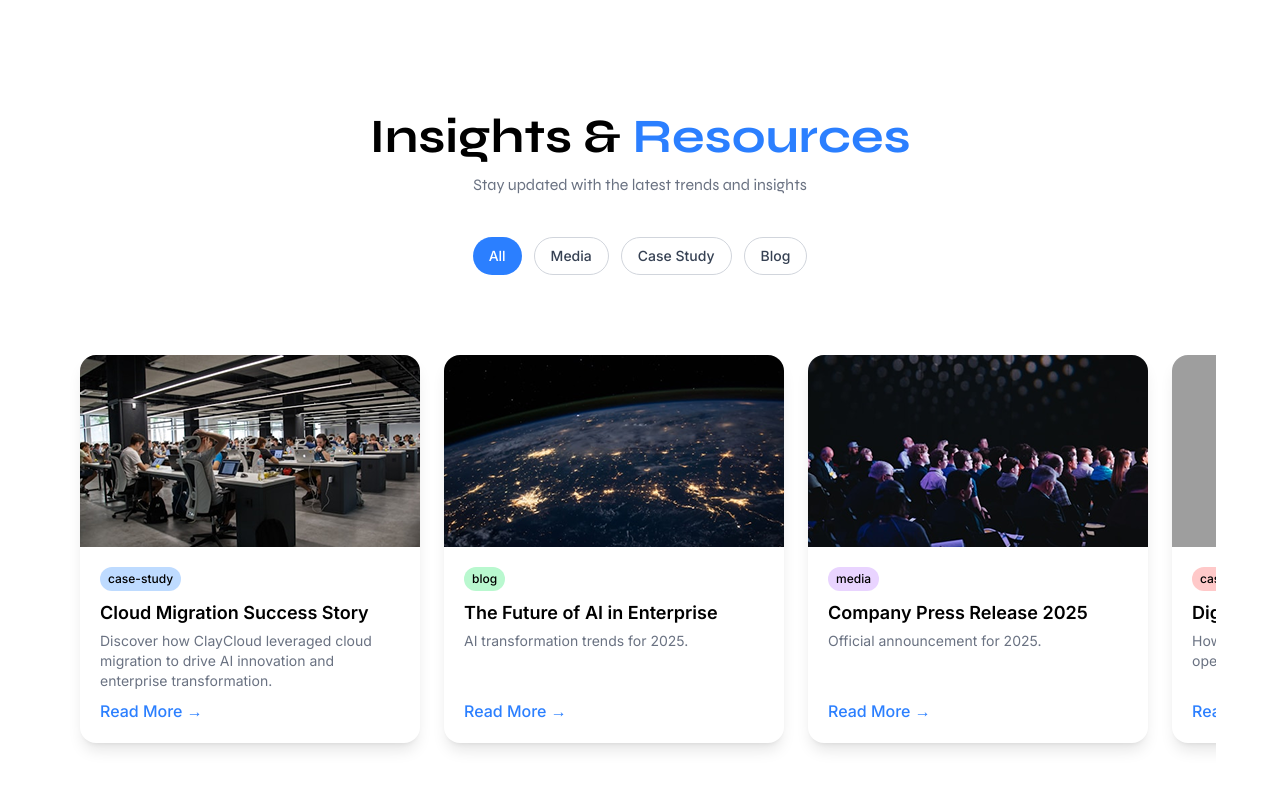
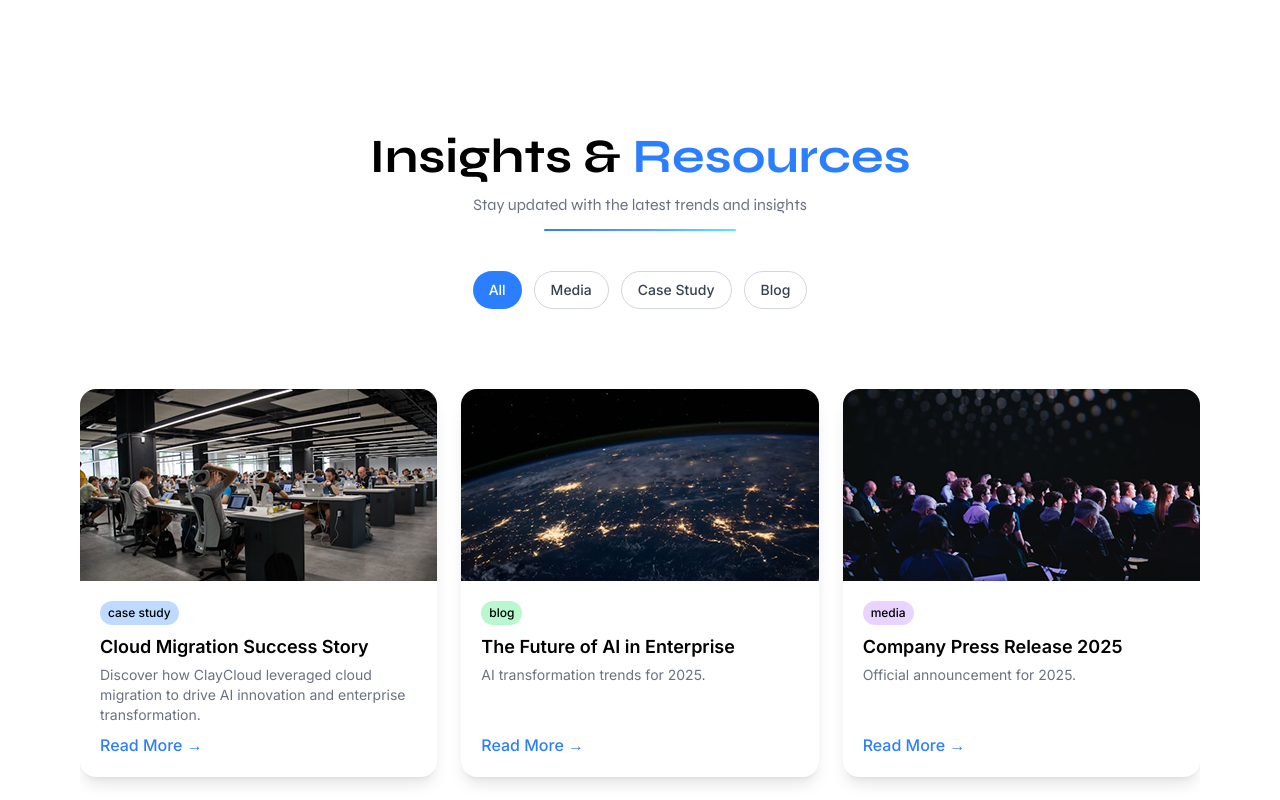
Before and after one commit to Ratneshch/Clay_Cloud, a Next.js app: page / in a window 1280 px wide. Shown: the part 5740-6540 px from the top of the page. Built offline with nearby package versions, Linux system fonts and the light colour scheme; grey boxes are pictures that could not be loaded.

Commit message:
final blogs

```diff
--- a/src/app/globals.css
+++ b/src/app/globals.css
@@ -205,3 +205,17 @@ body {
 .animate-fadeIn {
   animation: fadeIn .25s ease-in-out;
 }
+
+/* hide scrollbar */
+.hide-scrollbar {
+  -ms-overflow-style: none;  /* IE & Edge */
+  scrollbar-width: none;     /* Firefox */
+}
+.hide-scrollbar::-webkit-scrollbar {
+  display: none;             /* Chrome, Safari, Opera */
+}
+
+/* smooth scrolling for manual swipe */
+.overflow-x-auto {
+  scroll-behavior: smooth;
+}
--- a/src/components/InsightsResources.jsx
+++ b/src/components/InsightsResources.jsx
@@ -22,10 +22,13 @@ export default function InsightsResources() {
     <section className="px-4 sm:px-6 lg:px-20 py-16">
       {/* Section Title */}
       <motion.div initial={{ opacity: 0, y: 40 }} whileInView={{ opacity: 1, y: 0 }} transition={{ duration: 0.5 }} viewport={{ once: false }} className="text-center mb-10">
+       <div className="flex items-center justify-center flex-col mt-5 mb-5 px-4 sm:px-6 md:px-0">
         <h2 className="text-3xl sm:text-[48px] font-bold">
           Insights & <span className="text-blue-500">Resources</span>
         </h2>
         <p className="text-gray-500 mt-2">Stay updated with the latest trends and insights</p>
+        <div className="h-[2px] w-24 sm:w-36 md:w-48 bg-gradient-to-r from-blue-500 via-blue-400 to-cyan-300 mt-3 rounded" />
+        </div>
       </motion.div>
 
       {/* Filter Buttons */}
@@ -47,8 +50,9 @@ export default function InsightsResources() {
       </motion.div>
 
       {/* Cards */}
-      <div className="overflow-x-auto hide-scrollbar -mx-4 px-4">
-        <motion.div className="flex gap-6 min-w-max justify-center my-10">
+
+      <div className="overflow-x-auto hide-scrollbar">
+  <motion.div className="flex gap-6 my-10 min-w-[960px]">
     <AnimatePresence>
       {filteredData.map((item, index) => (
         <motion.div
@@ -58,11 +62,10 @@ export default function InsightsResources() {
           exit={{ opacity: 0, y: 20 }}
           viewport={{ once: false, amount: 0.3 }}
           transition={{ duration: 0.5, delay: index * 0.1 }}
-                className="bg-white rounded-2xl shadow-lg overflow-hidden flex-shrink-0 w-[300px] sm:w-[320px] lg:w-[340px] flex flex-col"
+          className="bg-white rounded-2xl shadow-lg overflow-hidden flex-shrink-0 w-[calc((100%/3)-16px)] flex flex-col"
         >
           <img src={item.thumbnail} alt={item.title} className="w-full h-48 object-cover" />
 
-                {/* Make content flex column and grow */}
           <div className="p-5 flex flex-col flex-1">
             <span
               className={`inline-block max-w-max text-xs font-medium font-inter text-black px-2 py-1 rounded-full ${typeColors[index % typeColors.length]}`}
@@ -70,11 +73,9 @@ export default function InsightsResources() {
               {item.type}
             </span>
 
-
             <h3 className="mt-2 text-lg font-inter font-semibold">{item.title}</h3>
             <p className="mt-1 text-gray-500 font-inter text-sm">{item.short_desc}</p>
 
-                  {/* Push link to bottom */}
             <Link
               href={`/blog/${item.slug}`}
               className="mt-auto inline-block text-blue-500 font-inter font-medium hover:underline"
@@ -89,6 +90,7 @@ export default function InsightsResources() {
 </div>
 
 
+
       {/* View All Button */}
       <motion.div className="flex justify-center mt-10" initial={{ opacity: 0 }} whileInView={{ opacity: 1 }} viewport={{ once: false }} transition={{ duration: 0.5 }}>
         <Link href="/blog">
--- a/src/data/blogcontent.json
+++ b/src/data/blogcontent.json
@@ -1,7 +1,7 @@
 [
   {
     "id": 1,
-    "type": "case-study",
+    "type": "case study",
     "slug": "cloud-migration-success-story",
     "title": "Cloud Migration Success Story",
     "thumbnail": "/images/Cloud Migration.png",
@@ -33,7 +33,7 @@
   },
   {
     "id": 4,
-    "type": "case-study",
+    "type": "case study",
     "slug": "digital-transformation-retail",
     "title": "Digital Transformation in Retail",
     "thumbnail": "/images/Digital Retail.jpg",
@@ -65,7 +65,7 @@
   },
   {
     "id": 7,
-    "type": "case-study",
+    "type": "case study",
     "slug": "supply-chain-optimization",
     "title": "Supply Chain Optimization with AI",
     "thumbnail": "/images/Supply Chain AI.jpg",
```
Lines whose indentation alone changed are shown as unchanged.
